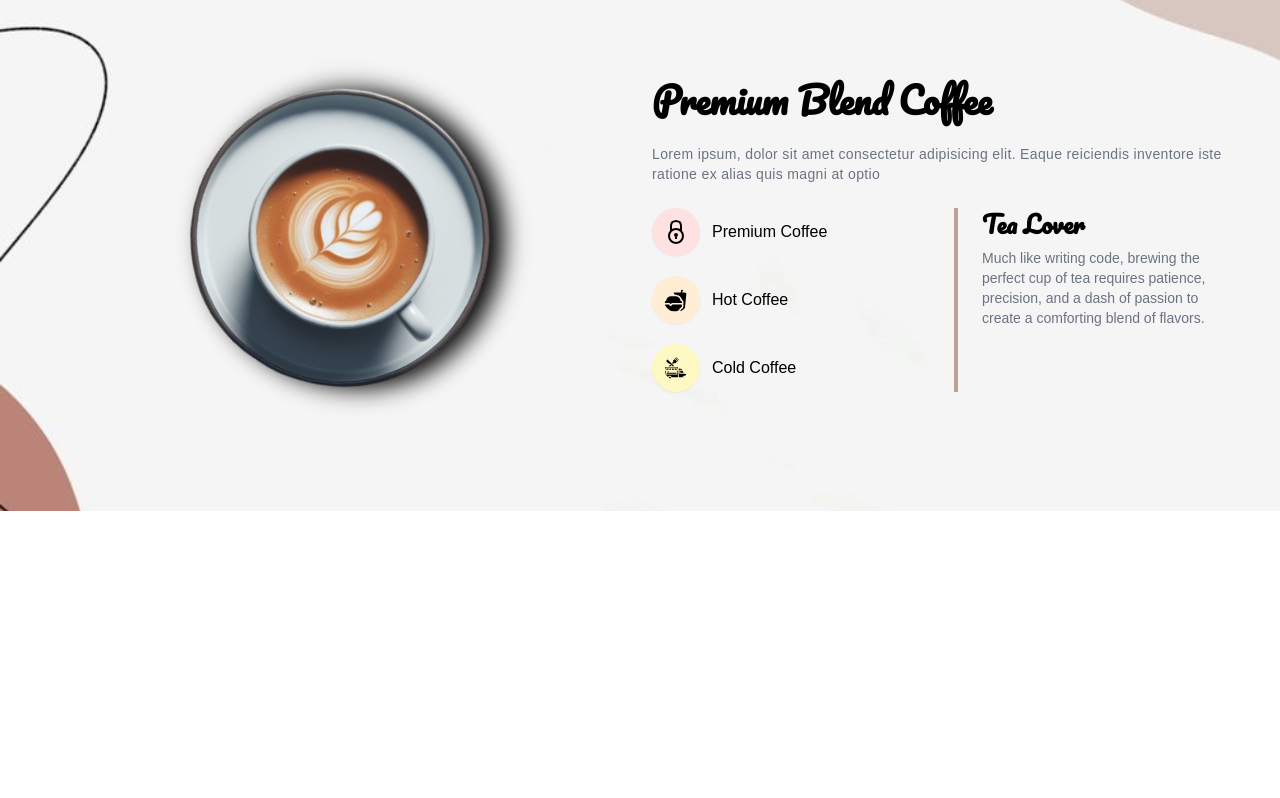
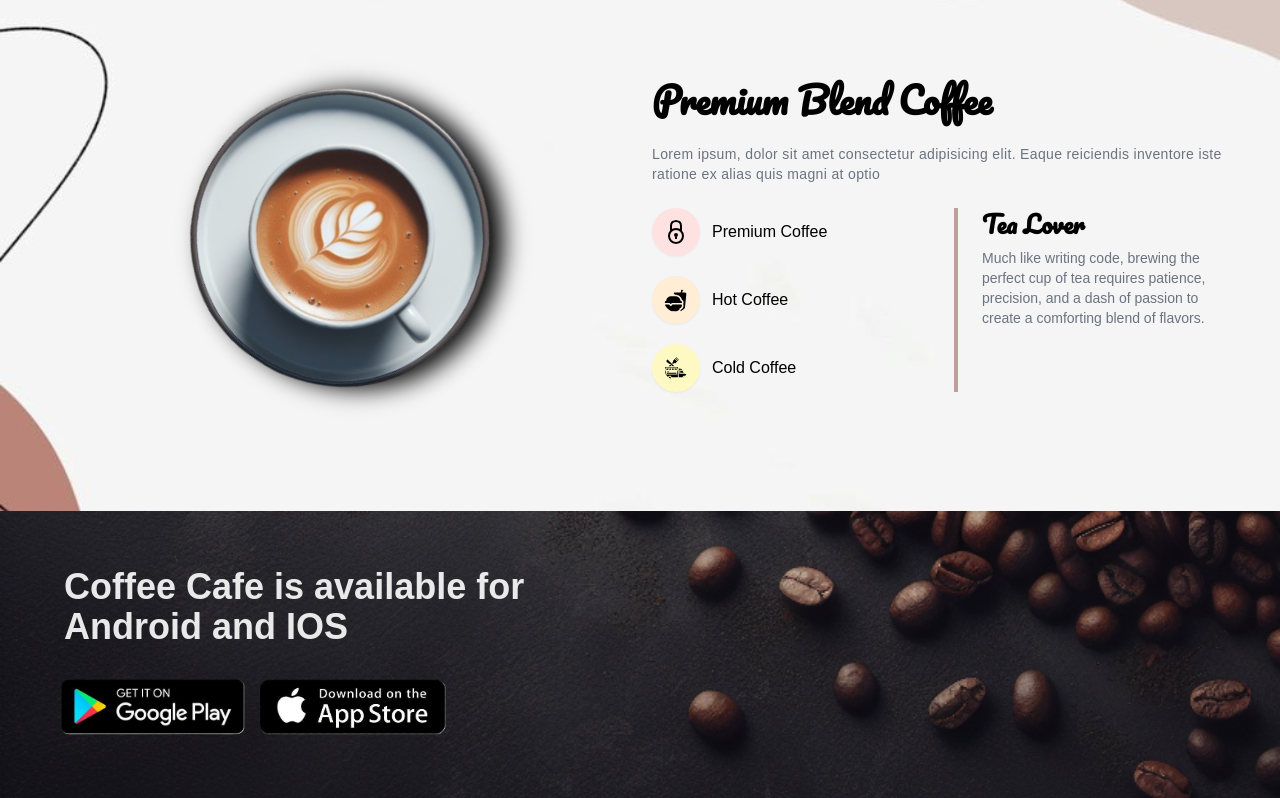
Before and after one commit to codeboy0704/coffee-site, a React (Vite) app: page / in a window 1280 px wide. Shown: the part 1137-1935 px from the top of the page. Before the commit the page ends 1648 px from the top, so only its background shows below. Built offline with nearby package versions, Linux system fonts and the light colour scheme.

Commit message:
Appstore compoent added to render

```diff
--- a/src/App.jsx
+++ b/src/App.jsx
@@ -4,6 +4,7 @@ import Navbar from './components/NavBar/NavBar';
 import Hero from './components/Hero/Hero';
 import Service from './components/Services/Service';
 import Banner from './components/Banner/Banner';
+import AppStore from './components/AppStore/AppStore';
 
 function App() {
   const setAos = () => {
@@ -26,6 +27,7 @@ function App() {
       <Hero />
       <Service />
       <Banner />
+      <AppStore />
     </div>
   )
 
```
